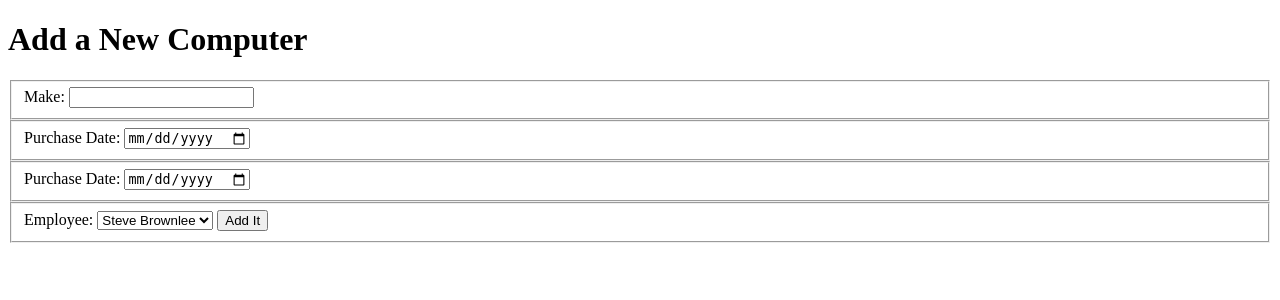
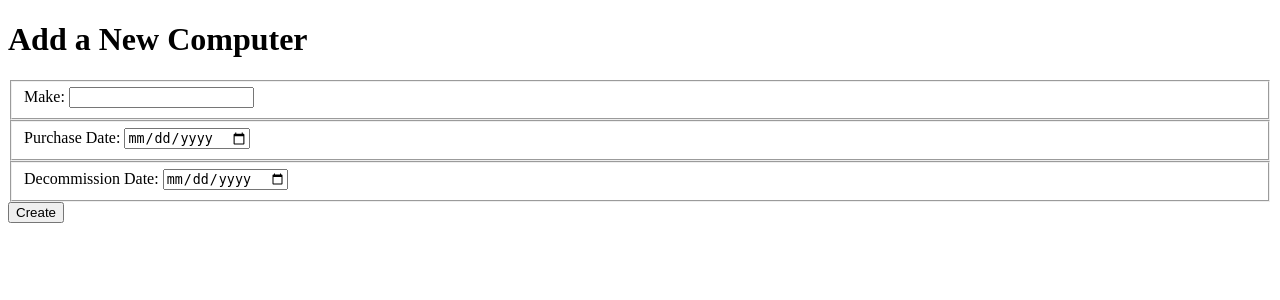
Before and after one commit to nss-cohort-36/bangazon-workforce-mgt-purely-magic, a Django app: template hrapp/templates/computers/computers_form.html in a window 1280 px wide. Shown: the top 300 px of the page. Run offline with Django 3.2, Linux system fonts and the light colour scheme; the template is opened without the code that fills it: values that come from a table or form of the project are taken from there, others are empty; data comes from the database, SQL or seed files in the repository.

Commit message:
able to add a new computer

```diff
--- a/hrapp/templates/computers/computers_form.html
+++ b/hrapp/templates/computers/computers_form.html
@@ -10,21 +10,13 @@
           <input id="make" type="text" name="make">
       </fieldset>
       <fieldset>
-          <label for="purchaseDate">Purchase Date: </label>
-          <input id="purchaseDate" type="date" name="purchaseDate">
+          <label for="purchase_date">Purchase Date: </label>
+          <input id="purchase_date" type="date" name="purchase_date">
       </fieldset>
       <fieldset>
-          <label for="decommissionDate">Purchase Date: </label>
-          <input id="decommissionDate" type="date" name="decommissionDate">
+          <label for="decommission_date">Decommission Date: </label>
+          <input id="decommission_date" type="date" name="decommission_date">
       </fieldset>
-      <fieldset>
-          <label for="employees">Employee: </label>
-          <select id="employees" type="text" name="employees">
-                {% for employee in all_employees %}
-                    <option value="{{ employee.id }}">{{ employee.first_name }} {{ employee.last_name }}</option>
-                {% endfor %}
-          </select>
-    {% comment %} When the user fills out the form and clicks the submit button, the browser will collect all the values of the form and submit a POST request to a URL. You must then handle that request [in views/computers/computer_list.py] and create a [computer]. (NSS Ch5 Documentation) {% endcomment %}
-      <input type="submit" value="Add It" />
+      <input type="submit" value="Create" />
     </form>
   {% endblock %}
```
Also changed, not shown: hrapp/views/computers/computer_list.py (+19 -1 lines).
